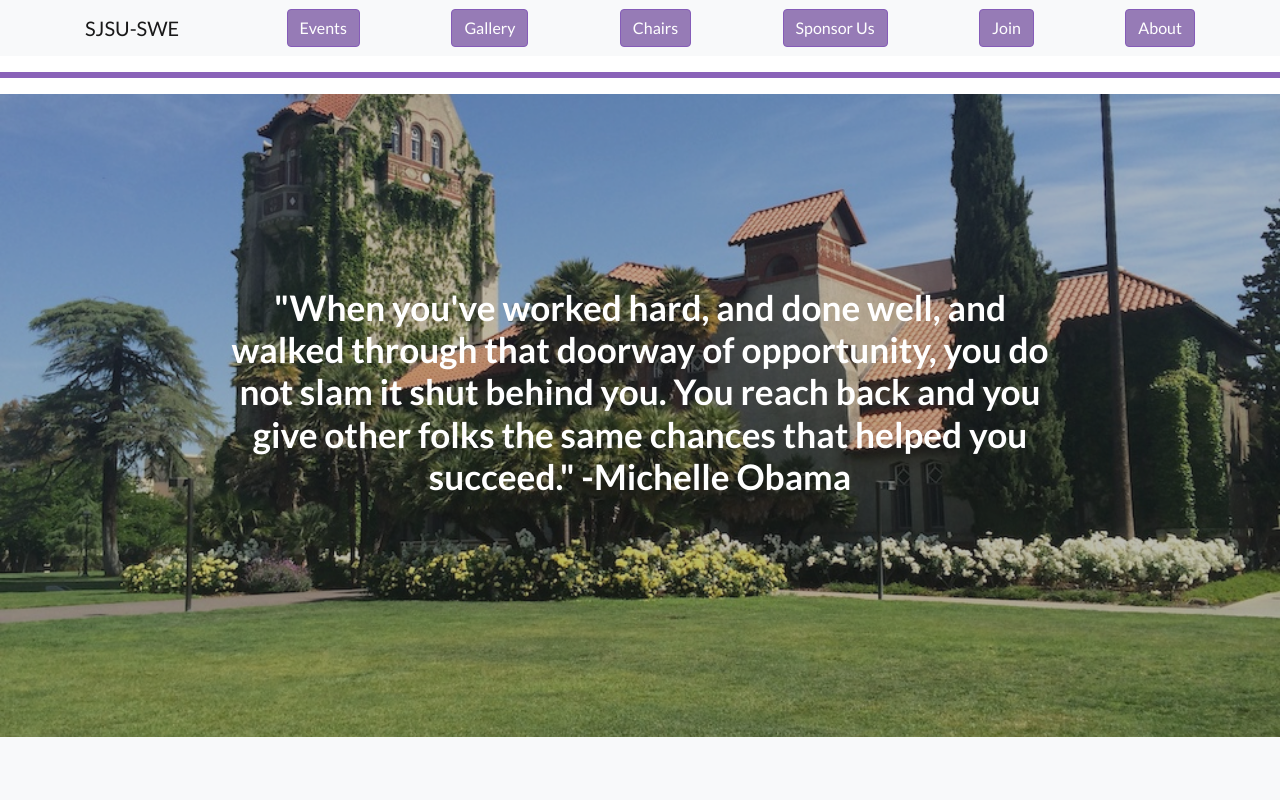
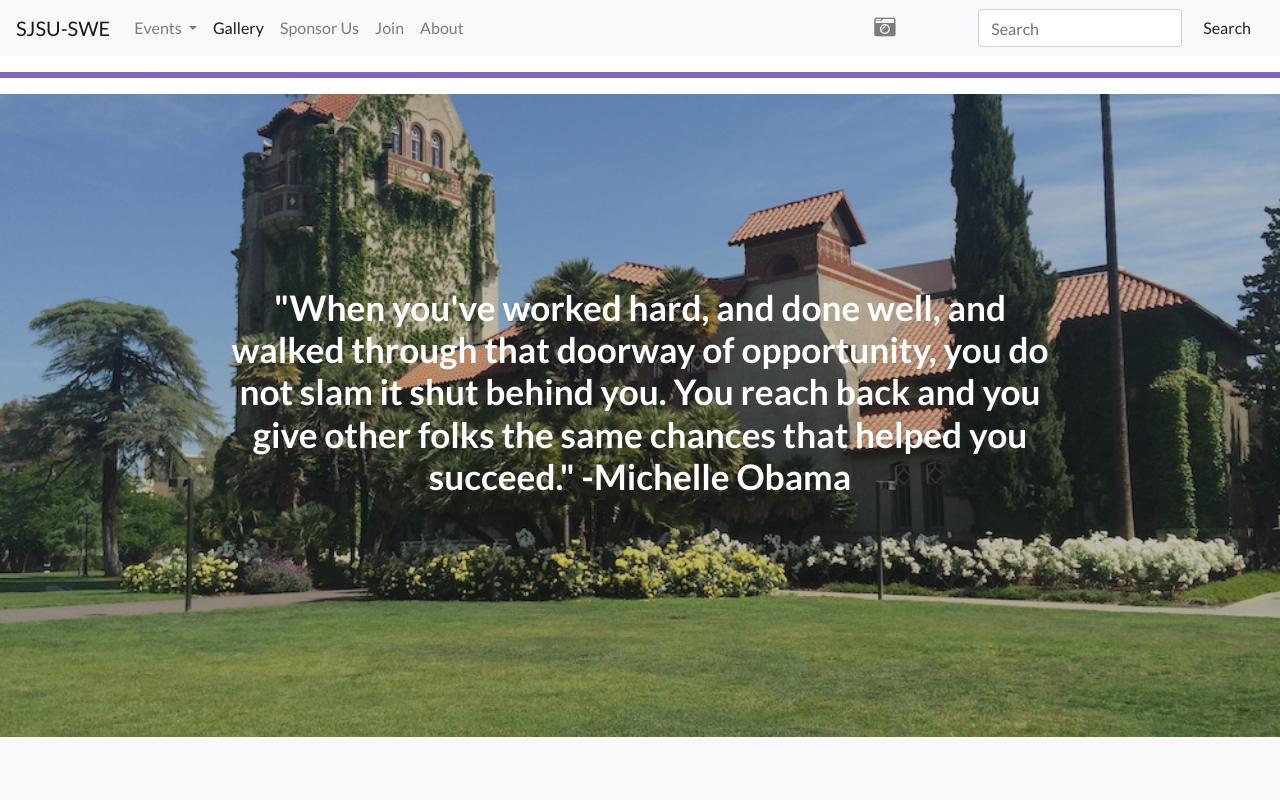
Before and after one commit to ayadawa/Fall2018-Spring2019-SWE-Website, a website: page index.html in a window 1280 px wide. Shown: the top 800 px of the page. Drawn offline with Linux system fonts and the light colour scheme.

Commit message:
nabar changes

```diff
--- a/index.html
+++ b/index.html
@@ -40,12 +40,59 @@
 
   <body>
     <!-- Navigation -->
+    <nav class="navbar navbar-expand-lg navbar-light bg-light">
+      <a class="navbar-brand" href="#">SJSU-SWE</a>
+      <button class="navbar-toggler" type="button" data-toggle="collapse" data-target="#navbarNavDropdown" aria-controls="navbarNavDropdown" aria-expanded="false" aria-label="Toggle navigation">
+        <span class="navbar-toggler-icon"></span>
+      </button>
+      <div class="collapse navbar-collapse" id="navbarNavDropdown">
+        <ul class="navbar-nav">
+            <li class="nav-item dropdown">
+                <a class="nav-link dropdown-toggle" href="#" id="navbarDropdownMenuLink" data-toggle="dropdown" aria-haspopup="true" aria-expanded="false">
+                 Events
+                </a>
+                <div class="dropdown-menu" aria-labelledby="navbarDropdownMenuLink">
+                  <a class="dropdown-item" href="#">Wow! That's Engineering</a>
+                  <a class="dropdown-item" href="#">Evening with Industry</a>
+                  <a class="dropdown-item" href="#"> Company Tours</a>
+                  <a class="dropdown-item" href="#"> Socials</a>
+                </div>
+              </li>
+          <li class="nav-item active">
+            <a class="nav-link" href="#">Gallery</a>
+          </li>
+          <li class="nav-item">
+            <a class="nav-link" href="#">Sponsor Us</a>
+          </li>
+          <li class="nav-item">
+            <a class="nav-link" href="#">Join</a>
+          </li>
+          <li class="nav-item">
+            <a class="nav-link" href="#">About</a>
+          </li>
 
-    <nav class="navbar navbar-light bg-light static-top">
+        </ul>
+      </div>
+      <ul class="nav navbar-nav ml-auto">
+          <a href="#" class="nav-link"><i class="fa fa-camera-retro fa-lg"></i></a>
+      <li>
+          <a href="#" class="nav-link"><i class="fa fa-twitter fa-lg"></i></a>
+      <li>
+          <a href="#" class="nav-link"><i class="fa fa-pinterest fa-lg"></i></a>
+      </li>
+  </ul>
+      <form class="form-inline">
+          <input class="form-control mr-sm-2" type="search" placeholder="Search" aria-label="Search">
+          <button class="btn btn-outline-success my-2 my-sm-0" type="submit">Search</button>
+        </form>
+    </nav>
+
+
+    <!-- <nav class="navbar navbar-light bg-light static-top">
       <div class="container">
         <link href="css/SWE_Home_Page.css" rel="stylesheet" />
 
-        <!-- <img src="img/Logo.png" alt="" /> -->
+        <img src="img/Logo.png" alt="" />
         <div class="logo">
           <a class="navbar-brand" href="index.html">SJSU-SWE</a>
         </div>
@@ -65,7 +112,8 @@
         <a class="btn btn-SWE" href="join.html">Join</a>
         <a class="btn btn-SWE" href="#">About</a>
       </div>
-    </nav>
+    </nav> -->
+
     <hr style="border: 3px solid #8962b8;" />
     <!-- Masthead -->
     <header class="tower text-white text-center">
```
